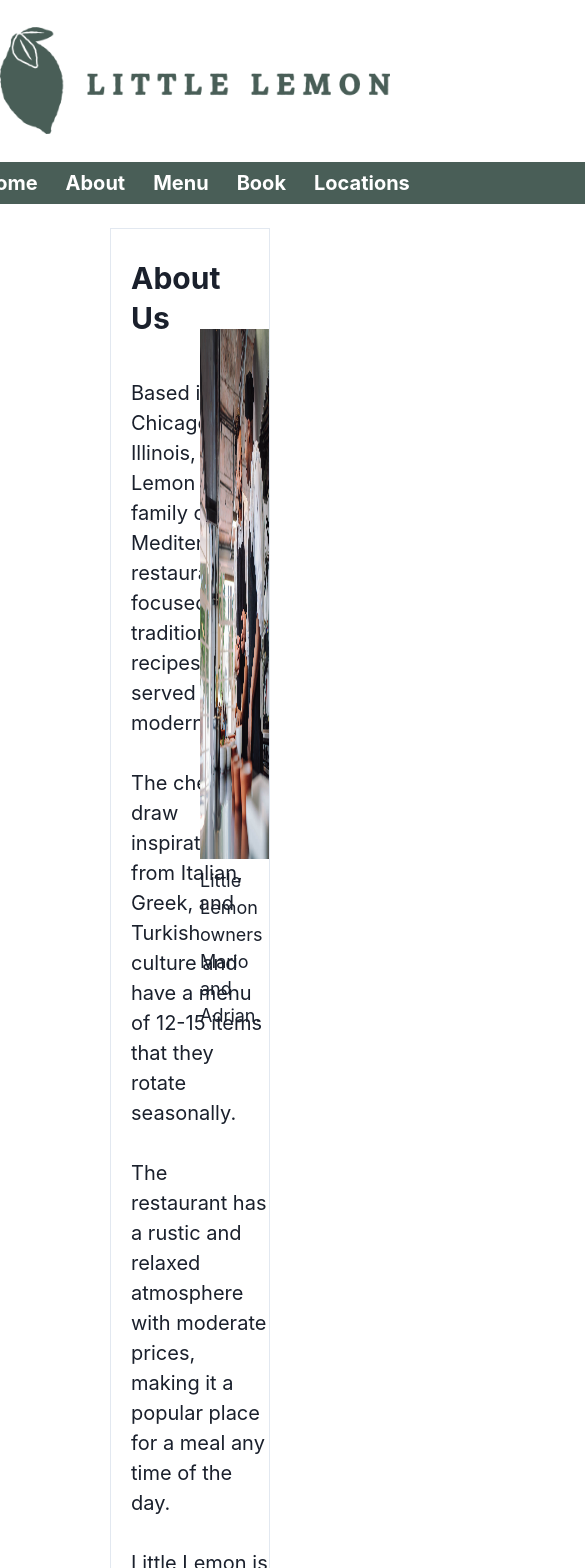
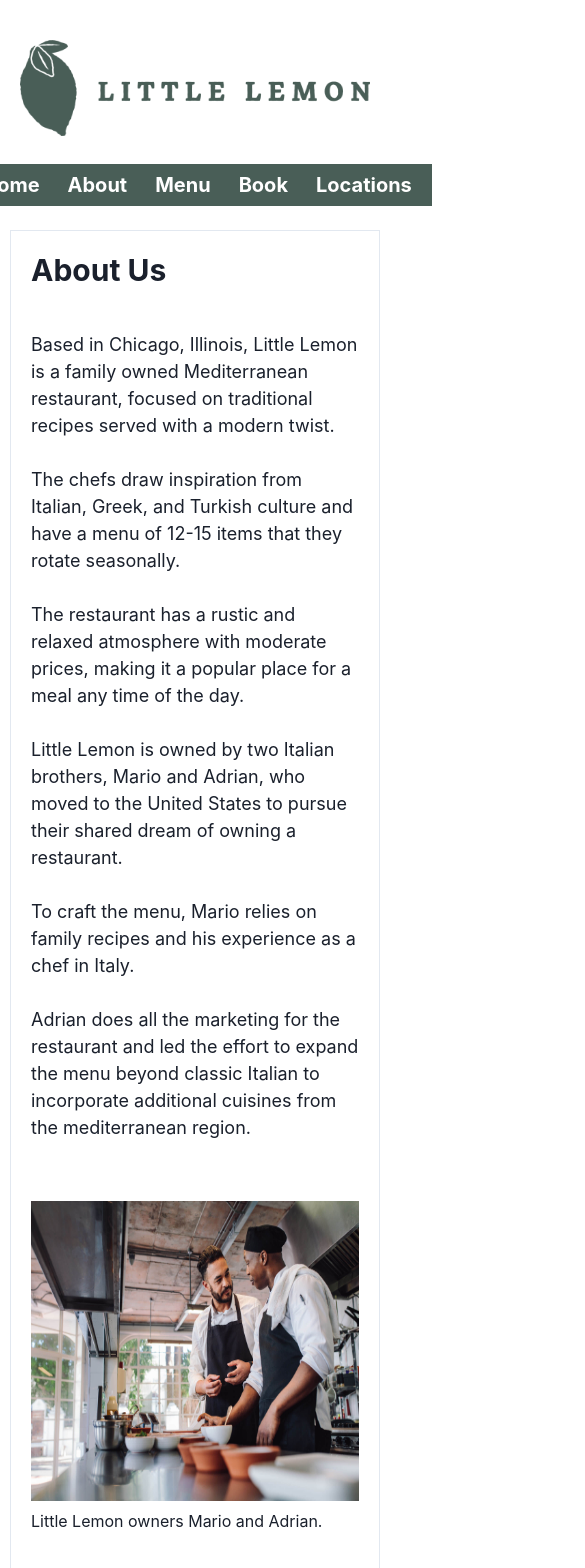
Before and after one commit to summmyy/littlelemon_Frontend, a React (Create React App) app in the folder littlelemon/: page /about in a window 390 px wide. Shown: the top 1568 px of the page, 585 px wide, since content can reach past the window. Built offline with nearby package versions, Linux system fonts and the light colour scheme.

Commit message:
is responsive, mostly for mobile

```diff
--- a/littlelemon/src/App.js
+++ b/littlelemon/src/App.js
@@ -8,6 +8,8 @@ import Menu from './menu';
 import Booking from './booking';
 import Location from './location';
 import BookingConfirmation from './bookingConfrimation'
+
+// Note: The server is running on port 8001, so dont forget to specify when running theh server on the backend
 
 function App() {
   return (
--- a/littlelemon/src/about.js
+++ b/littlelemon/src/about.js
@@ -11,17 +11,28 @@ import Footer from './footer';
 import owners from './img/mario-and-adrian.jpg'
 
 function About(){
+
+    // eslint-disable-next-line
+    const breakpoints = {
+        base : '0em',
+        sm: '30em', // 480px
+        md: '48em', // 768px
+        lg: '62em', // 992px
+        xl: '80em', // 1280px
+        '2xl': '96em', // 1536px
+      }
+
     return(
         <div>
            <Nav />
            <br />
-                <Box display="flex" justifyContent="center" alignItems="center" width="100vw" paddingLeft={110} paddingRight={120} >
+                <Box display="flex" justifyContent="center" alignItems="center" width="100vw" paddingLeft={{ base : 2.5 ,'2xl' : 110}} paddingRight={{ base : 2.5 ,'2xl' : 120}} >
                     <Box borderWidth='1px' paddingBottom={10}  >
-                        <SimpleGrid columns={2} spacing={5} >
-                            <VStack align='flex-start' paddingLeft={5} paddingTop={30}>
+                        <SimpleGrid columns={{ base : 1 ,'2xl' : 2}} spacing={5} >
+                            <VStack align='flex-start' paddingLeft={5} paddingTop={30} padding={{ base : 5 ,'2xl' : 5}}>
                                 <Heading as='h1' textAlign='left'> About Us </Heading>
                                 <br />
-                                <Text as='p' fontSize='xl' >
+                                <Text as='p' fontSize={{ base : 'lg' ,'2xl' : 'xl'}} >
                                         Based in Chicago, Illinois, Little Lemon is a family owned Mediterranean restaurant, focused on traditional recipes served with a modern twist. <br />
                                         <br/>
                                         The chefs draw inspiration from Italian, Greek, and Turkish culture and have a menu of 12-15 items that they rotate seasonally. <br />
@@ -35,9 +46,9 @@ function About(){
                                         Adrian does all the marketing for the restaurant and led the effort to expand the menu beyond classic Italian to incorporate additional cuisines from the mediterranean region. <br />
                                 </Text>
                             </VStack>
-                            <VStack align='flex-start' paddingTop={100}>
-                                <Image src={owners} width={800} height={530}/>
-                                <Text as='p' fontSize='lg'> Little Lemon owners Mario and Adrian. </Text>
+                            <VStack align='flex-start' paddingTop={{ base : 25 ,'2xl' : 100}} padding={{ base : 5 ,'2xl' : 20}}>
+                                <Image src={owners} width={{ base : 450 ,'2xl' : 800}} height={{ base : 300 ,'2xl' : 530}}/>
+                                <Text as='p' fontSize={ {base : 'md' ,'2xl' : 'lg'}}> Little Lemon owners Mario and Adrian. </Text>
                             </VStack>
                         </SimpleGrid>
                     </Box>
--- a/littlelemon/src/booking.js
+++ b/littlelemon/src/booking.js
@@ -39,7 +39,7 @@ function Booking(){
 
       const handleSubmit = async (event) => {
         event.preventDefault();
-        const bookingUrl = "http://127.0.0.1:8001/restaurant/booking/tables/"
+        const bookingUrl = "http://127.0.0.1:8001/restaurant/booking/tables/" // Note: The server is running on port 8001, so dont forget to specify when running theh server on the backend
 
         try {
           const response = await axios.post(
@@ -72,12 +72,21 @@ function Booking(){
         }
       };
 
+      // eslint-disable-next-line
+      const breakpoints = {
+        base : '0em',
+        sm: '30em', // 480px
+        md: '48em', // 768px
+        lg: '62em', // 992px
+        xl: '80em', // 1280px
+        '2xl': '96em', // 1536px
+      }
 
     return(
         <div>
             <Nav />
-                <Box display="flex" justifyContent="center" alignItems="center" width="100vw" paddingLeft={110} paddingRight={120} padding={5}>
-                    <Box width='30vw' borderWidth='1px' paddingBottom={10} paddingTop={30}>
+                <Box display="flex" justifyContent="center" alignItems="center" width="100vw" paddingLeft={{ base : 5 ,'2xl' : 110}} paddingRight={{ base : 5 ,'2xl' : 120}} padding={5}>
+                    <Box width={{ base : '80vw' ,'2xl' : '30vw'}} borderWidth='1px' paddingBottom={10} paddingTop={30}>
                         <Container >
                             <Heading paddingLeft={5}> Make a Reservation</Heading>
                                 <form onSubmit={handleSubmit}>
@@ -109,19 +118,19 @@ function Booking(){
                                             onChange={(e) => setBookingDate(e.target.value)}/>
                                         <FormLabel as='b' fontSize='lg'>Email:</FormLabel>
                                         <Input
-                                            placeholder=" We want to send you confirmation"
+                                            placeholder=" We'll send you confirmation"
                                             value={email}
                                             onChange={(e) => setEmail(e.target.value)}
                                             type="email"
                                             isRequired
                                             />
                                         <FormLabel as='b' fontSize='lg'> Phone Number: </FormLabel>
-                                        <Input placeholder=" We'll send you a reminder so you're not late" type="number" value={phone_number} onChange={(e) => setPhone_number(e.target.value)}/>
+                                        <Input placeholder=" We'll send you a reminder " type="number" value={phone_number} onChange={(e) => setPhone_number(e.target.value)}/>
                                     </FormControl>
                                     <br />
                                         <Button
-                                        paddingLeft={60}
-                                        paddingRight={60}
+                                        paddingLeft={{ base : 120 ,'2xl' : 60}}
+                                        paddingRight={{ base : 120 ,'2xl' : 60}}
                                         bgColor='#495E57'
                                         textColor='white'
                                         type="submit"
--- a/littlelemon/src/bookingConfrimation.js
+++ b/littlelemon/src/bookingConfrimation.js
@@ -6,6 +6,15 @@ import { Heading, Box, } from "@chakra-ui/react";
 
 function BookingConfirmation(){
 
+    // eslint-disable-next-line
+    const breakpoints = {
+        base : '0em',
+        sm: '30em', // 480px
+        md: '48em', // 768px
+        lg: '62em', // 992px
+        xl: '80em', // 1280px
+        '2xl': '96em', // 1536px
+      }
 
     return(
         <div>
--- a/littlelemon/src/footer.js
+++ b/littlelemon/src/footer.js
@@ -10,13 +10,24 @@ import {
 } from '@chakra-ui/react'
 
 function Footer(){
+
+    // eslint-disable-next-line
+    const breakpoints = {
+        base : '0em',
+        sm: '30em', // 480px
+        md: '48em', // 768px
+        lg: '62em', // 992px
+        xl: '80em', // 1280px
+        '2xl': '96em', // 1536px
+      }
+
     return(
         <footer>
             <Center padding={4}  >
-                <HStack bg='#EDEFEE' padding={1.5} paddingTop={5} paddingBottom={5}  >
-                        <Image src={footer} paddingRight={1060} paddingLeft={3.5}  />
+                <HStack bg='#EDEFEE' padding={{ base : 0 ,'2xl' : 5}} paddingTop={{ base : 5 ,'2xl' : 5}} paddingBottom={{ base : 5 ,'2xl' : 5}}  >
+                        <Image src={footer} paddingRight={{ base : 10 ,'2xl' : 1060}} paddingLeft={{ base : 2 ,'2xl' : 3.5}}  />
                             <Container >
-                                <Divider width={500} borderWidth='1px' borderColor='black' />
+                                <Divider width={{ base : 250 ,'2xl' : 500}} borderWidth='1px' borderColor='black' />
                                 <Text as='p' fontSize='lg' align='right' paddingBottom={0}> Little Lemon • © 2023</Text>
                             </Container>
                 </HStack>
--- a/littlelemon/src/homepage.js
+++ b/littlelemon/src/homepage.js
@@ -6,7 +6,7 @@ import Footer from './footer'
 
 function Home(){
     return(
-        <div>
+        <div >
             <Nav />
             <Main />
             <Footer />
--- a/littlelemon/src/location.js
+++ b/littlelemon/src/location.js
@@ -2,21 +2,34 @@ import React from "react";
 import { Box,
         SimpleGrid,
         Heading,
-        Text
+        Text,
+        AspectRatio
          } from "@chakra-ui/react";
 import Nav from "./nav";
 import Footer from "./footer";
 
 
 function Location(){
+
+    // eslint-disable-next-line
+    const breakpoints = {
+        base : '0em',
+        sm: '30em', // 480px
+        md: '48em', // 768px
+        lg: '62em', // 992px
+        xl: '80em', // 1280px
+        '2xl': '96em', // 1536px
+      }
+
     return(
         <div>
             <Nav />
-                <Box display="flex" justifyContent="center" alignItems="center" width="100vw" paddingLeft={110} paddingRight={130} paddingTop={10}>
-                    <Box borderWidth='1px' paddingBottom={10} paddingTop={5} paddingLeft={205} paddingRight={205}>
+                <Box display="flex" justifyContent="center" alignItems="center" width="100vw" paddingLeft={{ base : 5 ,'2xl' : 110}} paddingRight={{ base : 5 ,'2xl' : 110}} paddingTop={10}>
+                    <Box borderWidth='1px' paddingBottom={10} paddingTop={5} paddingLeft={{ base : 5 ,'2xl' : 205}} paddingRight={{ base : 5 ,'2xl' : 205}}>
                         <Heading as='h1' padding={5}> Our Locations </Heading>
-                        <SimpleGrid columns={2} spacing={5} padding={5}>
-                            <Box>
+                        <SimpleGrid columns={{ base : 1 ,'2xl' : 2}} spacing={5} padding={5} >
+                            <Box >
+                                <AspectRatio>
                                 <iframe
                                         title="Toronto"
                                         src="https://www.google.com/maps/embed?pb=!1m18!1m12!1m3!1d184551.9097730385!2d-79.54286344224742!3d43.71837095794482!2m3!1f0!2f0!3f0!3m2!1i1024!2i768!4f13.1!3m3!1m2!1s0x89d4cb90d7c63ba5%3A0x323555502ab4c477!2sToronto%2C%20ON!5e0!3m2!1sen!2sca!4v1691727098341!5m2!1sen!2sca"
@@ -26,12 +39,14 @@ function Location(){
                                         loading="lazy"
                                         referrerPolicy="no-referrer-when-downgrade">
                                 </iframe>
+                                </AspectRatio>
                                 <br />
                                 <Text as='b' fontSize='xl'>Toronto, Canada:</Text>
                                 <Text as='p' fontSize='lg'>1600 Amphitheatre Parkway, Toronto, ON M5T 2E9, Canada</Text>
                                 <br />
                             </Box>
                             <Box>
+                                <AspectRatio>
                                 <iframe
                                         title="Denver"
                                         src="https://www.google.com/maps/embed?pb=!1m18!1m12!1m3!1d196282.07838912224!2d-105.16692055437521!3d39.764185757612864!2m3!1f0!2f0!3f0!3m2!1i1024!2i768!4f13.1!3m3!1m2!1s0x876b80aa231f17cf%3A0x118ef4f8278a36d6!2sDenver%2C%20CO%2C%20USA!5e0!3m2!1sen!2sca!4v1691727352359!5m2!1sen!2sca"
@@ -41,12 +56,14 @@ function Location(){
                                         loading="lazy"
                                         referrerPolicy="no-referrer-when-downgrade">
                                 </iframe>
+                                </AspectRatio>
                                 <br />
                                 <Text as='b' fontSize='xl'>Denver, Colorado:</Text>
                                 <Text as='p' fontSize='lg'>1234 Main Street, Denver, CO 80202, USA</Text>
                                 <br />
                             </Box>
                             <Box>
+                                <AspectRatio>
                                 <iframe
                                         title="London"
                                         src="https://www.google.com/maps/embed?pb=!1m18!1m12!1m3!1d158857.8398864259!2d-0.2664026641014581!3d51.528739805115784!2m3!1f0!2f0!3f0!3m2!1i1024!2i768!4f13.1!3m3!1m2!1s0x47d8a00baf21de75%3A0x52963a5addd52a99!2sLondon%2C%20UK!5e0!3m2!1sen!2sca!4v1691727450023!5m2!1sen!2sca"
@@ -56,12 +73,14 @@ function Location(){
                                         loading="lazy"
                                         referrerPolicy="no-referrer-when-downgrade">
                                 </iframe>
+                                </AspectRatio>
                                 <br />
                                 <Text as='b' fontSize='xl'>London, UK:</Text>
                                 <Text as='p' fontSize='lg'>10 Downing Street, London SW1A 2AA, United Kingdom</Text>
                                 <br />
                             </Box>
                             <Box>
+                                <AspectRatio>
                                 <iframe
                                         title="Paris"
                                         src="https://www.google.com/maps/embed?pb=!1m18!1m12!1m3!1d83998.77824597173!2d2.2646351233570434!3d48.85893843447295!2m3!1f0!2f0!3f0!3m2!1i1024!2i768!4f13.1!3m3!1m2!1s0x47e66e1f06e2b70f%3A0x40b82c3688c9460!2sParis%2C%20France!5e0!3m2!1sen!2sca!4v1691727545858!5m2!1sen!2sca"
@@ -71,6 +90,7 @@ function Location(){
                                         loading="lazy"
                                         referrerPolicy="no-referrer-when-downgrade">
                                 </iframe>
+                                </AspectRatio>
                                 <br />
                                 <Text as='b' fontSize='xl'>Paris, France:</Text>
                                 <Text as='p' fontSize='lg'>1 Rue de la Paix, 75002 Paris, France</Text>
--- a/littlelemon/src/main.js
+++ b/littlelemon/src/main.js
@@ -23,6 +23,16 @@ function Main(){
                 navigate('/booking')
             }
 
+            // eslint-disable-next-line
+            const breakpoints = {
+                base : '0em',
+                sm: '30em', // 480px
+                md: '48em', // 768px
+                lg: '62em', // 992px
+                xl: '80em', // 1280px
+                '2xl': '96em', // 1536px
+              }
+
     return(
         <main>
                 <article>
@@ -35,8 +45,8 @@ function Main(){
                         >
                             <Box
                                 position="absolute"
-                                width={1698}
-                                height={200}
+                                width={{ base : 5 ,'2xl' : 1698}}
+                                height={{ base : 5 ,'2xl' : 200}}
                                 bg="rgba(0, 0, 0, 0)" // Adjust the opacity (last value) to control dimming
                                 borderRadius="md"
                             />
@@ -63,9 +73,9 @@ function Main(){
                 </article>
                 <article>
                     <HStack>
-                            <SimpleGrid columns={3} spacing={5} paddingLeft={105} paddingRight={105}>
+                            <SimpleGrid columns={{ base : 1 ,'2xl' : 3}} spacing={{ base : 5 ,'2xl' : 5}} paddingLeft={{ base : 5 ,'2xl' : 105}} paddingRight={{ base : 5 ,'2xl' : 105}}>
                                     <Box borderWidth='1px' padding={4}>
-                                        <Text as='b' fontSize='3xl' >Our New Menu</Text>
+                                        <Text as='b' fontSize={{ base : '3xl' ,'2xl' : '3xl'}} >Our New Menu</Text>
                                         <Image src={menu} paddingTop={5} />
                                         <Text as='p' fontSize='xl' paddingTop={5} >Our menu consists of 12-15 seasonal items based on Italian, Greek, and Turkish culture.</Text>
                                         <ChakraLink as={ReactRouterLink} to='/menu'>
@@ -73,7 +83,7 @@ function Main(){
                                         </ChakraLink>
                                     </Box>
                                     <Box borderWidth='1px' padding={4}>
-                                        <Text as='b' fontSize='3xl'>Book a table</Text>
+                                        <Text as='b' fontSize={{ base : '3xl' ,'2xl' : '3xl'}}>Book a table</Text>
                                         <Image src={table} paddingTop={5}  />
                                         <Text as='p' fontSize='xl' paddingTop={5}>Reserve your table for an Italian, Greek, and Turkish dining experience.</Text>
                                         <ChakraLink as={ReactRouterLink} to='/booking' >
@@ -81,7 +91,7 @@ function Main(){
                                         </ChakraLink>
                                     </Box>
                                     <Box borderWidth='1px' padding={4}>
-                                        <Text as='b' fontSize='3xl' >Opening Hours</Text>
+                                        <Text as='b' fontSize={{ base : '3xl' ,'2xl' : '3xl'}} >Opening Hours</Text>
                                         <Image src={hours}  paddingTop={5}/>
                                         <Text as='p' fontSize='xl' paddingTop={5}>The Little Lemon Restaurant is open 7 days a week, <br /> except for  public holidays.</Text>
                                         <Text as='p' paddingLeft={10} paddingTop={5}>
--- a/littlelemon/src/menu.js
+++ b/littlelemon/src/menu.js
@@ -26,16 +26,26 @@ function Menu() {
   }, []);
 
 
+  // eslint-disable-next-line
+  const breakpoints = {
+    base : '0em',
+    sm: '30em', // 480px
+    md: '48em', // 768px
+    lg: '62em', // 992px
+    xl: '80em', // 1280px
+    '2xl': '96em', // 1536px
+  }
+
   return (
     <div>
       <Nav />
-        <Box display="flex" justifyContent="center" alignItems="center" width="100vw" paddingLeft={110} paddingRight={120} paddingTop={10}>
+        <Box display="flex" justifyContent="center" alignItems="center" width="100vw" paddingLeft={{ base : 5 ,'2xl' : 110}} paddingRight={{ base : 5 ,'2xl' : 120}} paddingTop={10}>
           <Box borderWidth='1px' paddingBottom={10} paddingTop={5} >
              <Heading as='h1' padding={5}> Today's Menu </Heading>
-                  <SimpleGrid columns={3} spacing={8} padding={5}>
+                  <SimpleGrid columns={{ base : 1 ,'2xl' : 3}} spacing={8} padding={15}>
                   {data.map((value, index) => (
-                      <Box key={index}>
-                        <Image src={value.image}/>
+                      <Box key={index}  borderRadius='lg' >
+                        <Image src={value.image} borderRadius='lg'/>
                         <Text as='b' fontSize='2xl'>{value.title}</Text> <br/>
                         <Text as='b' fontSize='lg'>{value.price}</Text>
                         <Text as='p' fontSize='lg'>{value.description}</Text>
--- a/littlelemon/src/nav.js
+++ b/littlelemon/src/nav.js
@@ -14,15 +14,30 @@ function Nav(){
                 navigate('/')
             }
 
+            // eslint-disable-next-line
+            const breakpoints = {
+                base : '0em',
+                sm: '30em', // 480px
+                md: '48em', // 768px
+                lg: '62em', // 992px
+                xl: '80em', // 1280px
+                '2xl': '96em', // 1536px
+              }
 
     return (
         <nav>
             <VStack>
-            <Center paddingTop={27} paddingBottom={5}>
+            <Center paddingTop={{base : 10,'2xl' : 27}} paddingBottom={5} paddingLeft={{base : 5}} paddingRight={{base : 5}}>
                 <img src={logo} alt='little lemon logo' onClick={handleClick} _hover={{ cursor : 'pointer'}} />
             </Center>
             <Center>
-                <HStack padding={1.5} paddingLeft={625} paddingRight={625} bgColor='#495E57' textColor='white' >
+                <HStack
+                    padding={{ base : 1.5 ,'2xl' : 1.5}}
+                    paddingLeft={{base : 1 ,'2xl' : 625}}
+                    paddingRight={{base : 0 ,'2xl' : 625}}
+                    bgColor='#495E57'
+                    textColor='white' >
+
                         <ChakraLink as={ReactRouterLink}  to = '/' >
                         <Text fontSize='xl' paddingRight={5} paddingLeft={5} as='b' _hover={{ cursor : 'pointer'}} >  Home </Text>
                         </ChakraLink>
@@ -36,7 +51,7 @@ function Nav(){
                         <Text fontSize='xl' paddingRight={5} as='b' _hover={{ cursor : 'pointer'}}>  Book </Text>
                         </ChakraLink>
                         <ChakraLink as={ReactRouterLink} to = '/locations' >
-                        <Text fontSize='xl' paddingRight={5} as='b' _hover={{ cursor : 'pointer'}}>  Locations </Text>
+                        <Text fontSize='xl' paddingRight={{ base : 5 ,'2xl' : 5}} as='b' _hover={{ cursor : 'pointer'}}>  Locations </Text>
                         </ChakraLink>
                 </HStack>
             </Center>
```
